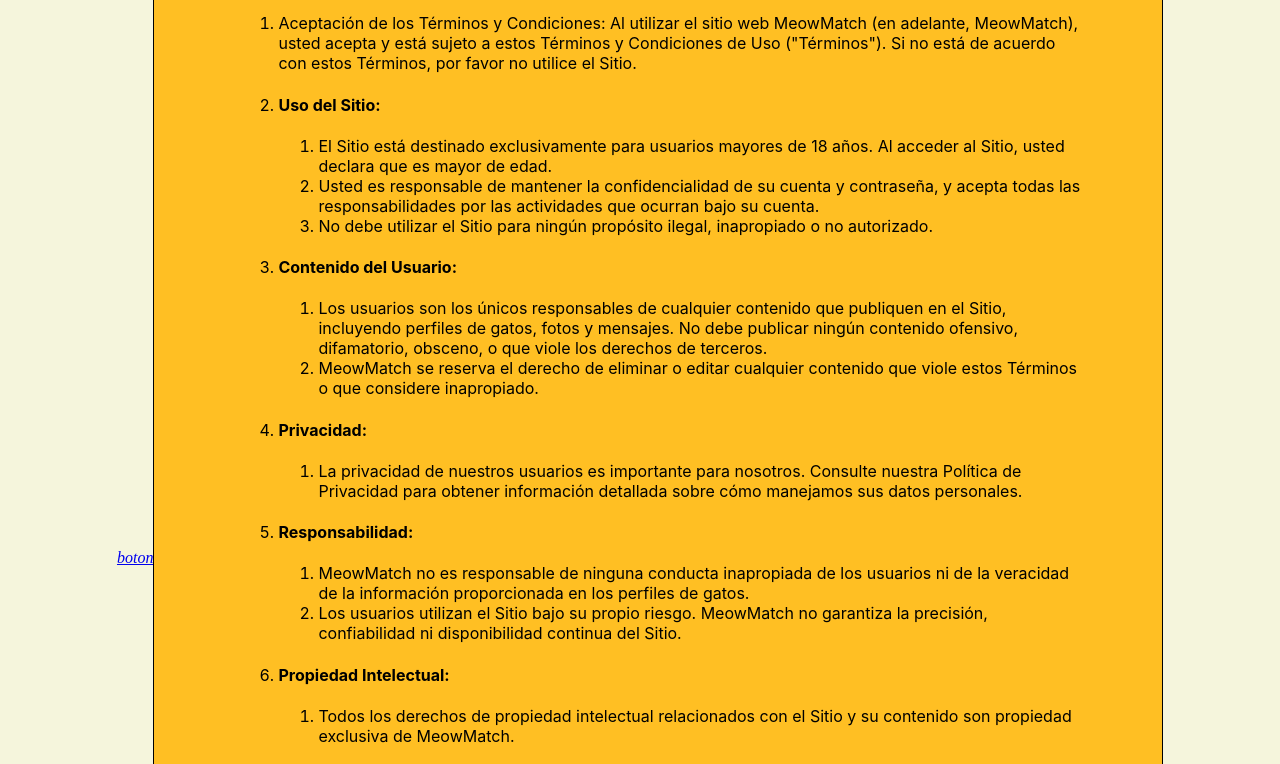
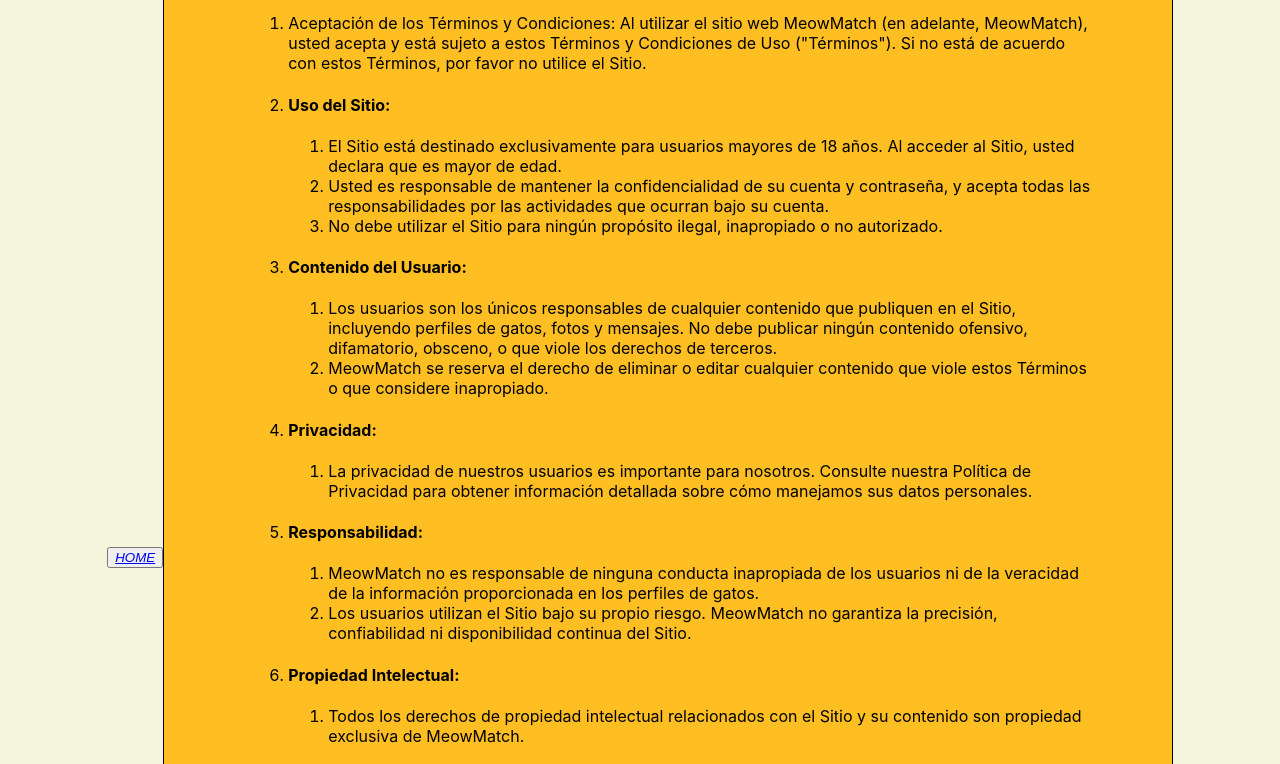
Before and after one commit to PedroPOG1212/PGACH-2023-2, a plain HTML site: page Landing page/terminosycondiciones.html in a window 1280 px wide. Shown: the part 213-977 px from the top of the page. Drawn offline with Linux system fonts and the light colour scheme.

Commit message:
trabajo boton

```diff
--- a/Landing page/stylestermscond.css
+++ b/Landing page/stylestermscond.css
@@ -22,15 +22,19 @@
 #logocabecera{
 
 }
+.cabeza{
+
+}
+
 .butonhome{
-    /* position:absolute;
+    /*position:absolute;*/
     top: 48px;
     bottom:1000px;
-    left: 97px;
+    left: 100px;
     width: 116px;
     height: 111px;
     flex-shrink: 0;
-    color: #FFBF23; */
+    color: #FFBF23;
     display: inline-block;
     padding: 10px 20px;
     background-color: #FFBF23;
@@ -45,7 +49,7 @@
     line-height: 50px; /* Alinea verticalmente el contenido */
 }
 
-}
+
 .contenido{
 
 }
--- a/Landing page/terminosycondiciones.html
+++ b/Landing page/terminosycondiciones.html
@@ -7,9 +7,12 @@
     <link rel="stylesheet" href="stylestermscond.css" type="text/css">
 </head>
 <body>
-    <a href="index.html" target="_blank" id="butonhome">
-        <i class="fa-solid fa-house">boton</i>
-        </a>
+    <div class="cabeza">
+        <button class="boton" role="button">
+            <a href="index.html" target="_blank" id="butonhome">
+            <i class="fa-solid fa-house">HOME</i></a>
+            </button>
+    </div>
     <div class="contenedor" id="contenedor">
         <div class="cabecera" id="cabecera">
             <img src="meowmatchlogounido.png" alt="logo de meowmatch" id="logocabecera">
```
